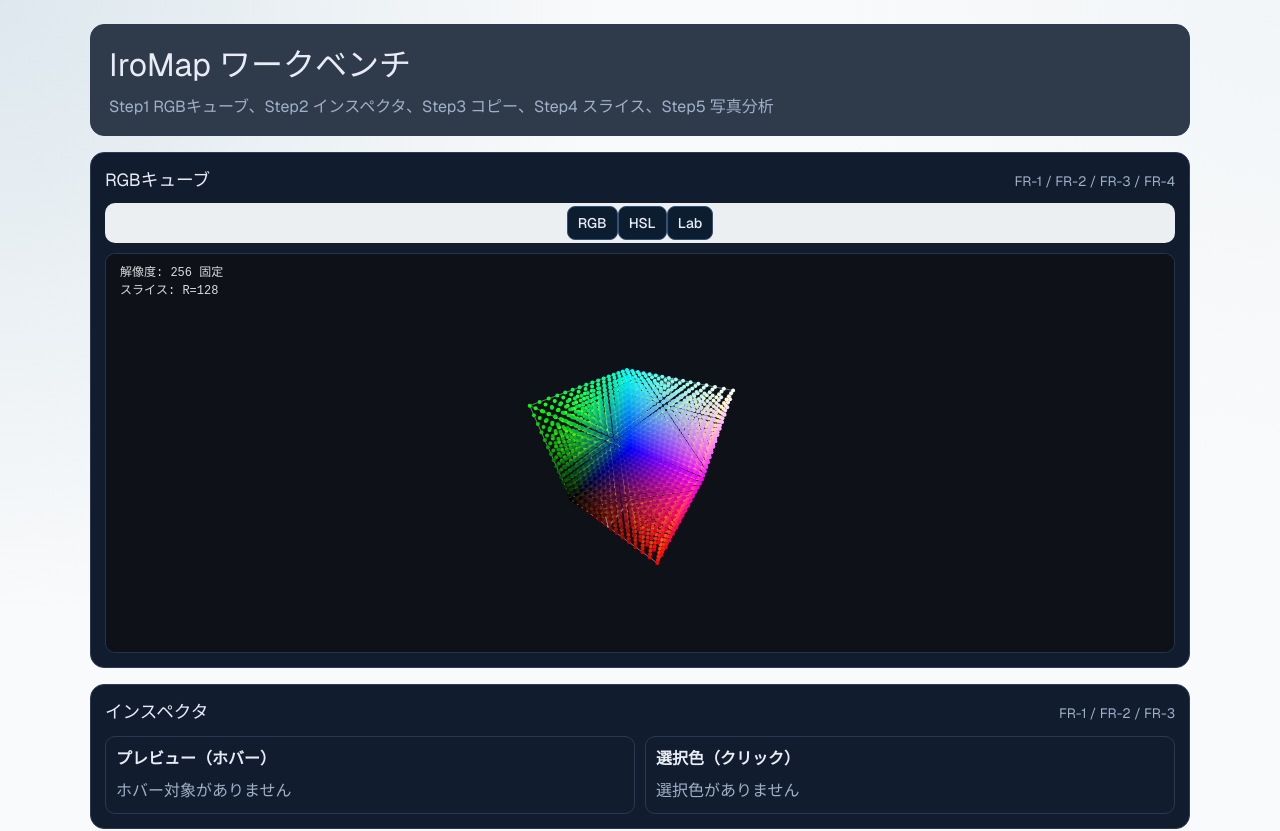
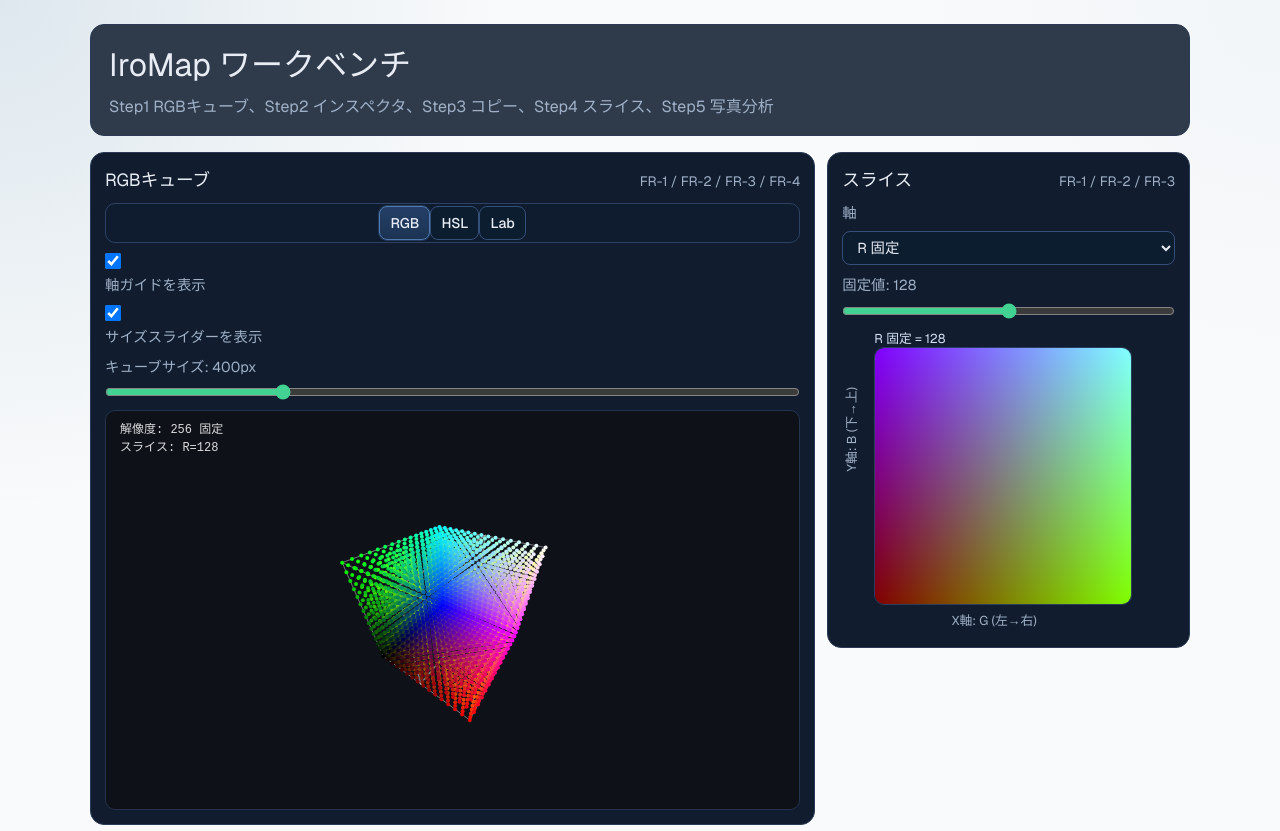
Before and after one commit to Shunkicreate/IroMap, a Next.js app in the folder web/: page / in a window 1280 px wide. Shown: the top 831 px of the page. Built offline with nearby package versions, Linux system fonts and the light colour scheme.

Commit message:
feat(workbench): improve 3d and slice usability

```diff
--- a/web/src/app/globals.css
+++ b/web/src/app/globals.css
@@ -137,6 +137,13 @@
   padding: 14px;
 }
 
+.visualizationGrid {
+  display: grid;
+  gap: 12px;
+  grid-template-columns: minmax(0, 2fr) minmax(280px, 1fr);
+  align-items: start;
+}
+
 .panelHeader {
   display: flex;
   align-items: baseline;
@@ -166,6 +173,40 @@
 
 .spaceTabs {
   margin-bottom: 10px;
+}
+
+.spaceTabsList {
+  background: #0f1c2f;
+  border: 1px solid #2d4263;
+}
+
+.spaceTabTrigger {
+  color: var(--workbench-muted);
+  border: 1px solid transparent;
+}
+
+.spaceTabTrigger[data-state="active"] {
+  color: var(--workbench-text);
+  background: linear-gradient(180deg, #243f67, #1c3352);
+  border-color: #4f7ab0;
+  box-shadow: 0 0 0 1px #4f7ab055;
+}
+
+.cubeSettings {
+  display: grid;
+  gap: 8px;
+  margin-bottom: 10px;
+}
+
+.toggleLabel {
+  display: flex;
+  align-items: center;
+  gap: 8px;
+}
+
+.toggleLabel input[type="checkbox"] {
+  width: 16px;
+  height: 16px;
 }
 
 .inspectorCards {
@@ -264,6 +305,39 @@
   border: 1px solid #2a3d5d;
 }
 
+.sliceCanvasWrap {
+  position: relative;
+  width: fit-content;
+  padding: 18px 14px 28px 32px;
+}
+
+.sliceAxisBadge {
+  position: absolute;
+  top: 0;
+  left: 32px;
+  font-size: 0.8rem;
+  color: #d6e2f6;
+}
+
+.sliceAxisXLabel {
+  position: absolute;
+  bottom: 2px;
+  left: 50%;
+  transform: translateX(-50%);
+  font-size: 0.8rem;
+  color: var(--workbench-muted);
+}
+
+.sliceAxisYLabel {
+  position: absolute;
+  left: 0;
+  top: 50%;
+  transform: translateY(-50%) rotate(-90deg);
+  transform-origin: left top;
+  font-size: 0.8rem;
+  color: var(--workbench-muted);
+}
+
 .fileInput {
   width: fit-content;
   margin-bottom: 8px;
@@ -334,6 +408,10 @@
 }
 
 @media (max-width: 640px) {
+  .visualizationGrid {
+    grid-template-columns: 1fr;
+  }
+
   .workbenchRoot {
     width: calc(100% - 20px);
     margin: 10px auto 20px;
--- a/web/src/features/rgb-cube/rgb-cube-canvas.tsx
+++ b/web/src/features/rgb-cube/rgb-cube-canvas.tsx
@@ -37,6 +37,8 @@ type ProjectedPoint = {
 type Props = {
   space: ColorSpace3d;
   rotation: Rotation;
+  cubeSize: number;
+  axisGuideMode: "visible" | "hidden";
   sliceAxis: SliceAxis;
   sliceValue: number;
   onRotationChange: (rotation: Rotation) => void;
@@ -333,9 +335,53 @@ const getSpaceLabel = (space: ColorSpace3d): string => {
   return t("spaceLab");
 };
 
+const getAxisLabels = (space: ColorSpace3d): { x: string; y: string; z: string } => {
+  if (space === "rgb") {
+    return { x: "R", y: "G", z: "B" };
+  }
+  if (space === "hsl") {
+    return { x: "S·cos(H)", y: "L", z: "S·sin(H)" };
+  }
+  return { x: "a", y: "L", z: "b" };
+};
+
+const drawAxisGuide = (
+  context: CanvasRenderingContext2D,
+  space: ColorSpace3d,
+  rotation: Rotation,
+  width: number,
+  height: number
+): void => {
+  const origin = projectSpacePoint({ x: 0, y: 0, z: 0 }, rotation, width, height);
+  const xAxis = projectSpacePoint({ x: 1, y: 0, z: 0 }, rotation, width, height);
+  const yAxis = projectSpacePoint({ x: 0, y: 1, z: 0 }, rotation, width, height);
+  const zAxis = projectSpacePoint({ x: 0, y: 0, z: 1 }, rotation, width, height);
+  const labels = getAxisLabels(space);
+
+  context.lineWidth = 1.4;
+  context.font = "11px monospace";
+
+  context.strokeStyle = "rgba(255, 107, 107, 0.9)";
+  drawLine(context, origin, xAxis);
+  context.fillStyle = "rgba(255, 128, 128, 0.95)";
+  context.fillText(labels.x, xAxis.x + 6, xAxis.y - 6);
+
+  context.strokeStyle = "rgba(107, 224, 152, 0.9)";
+  drawLine(context, origin, yAxis);
+  context.fillStyle = "rgba(137, 235, 173, 0.95)";
+  context.fillText(labels.y, yAxis.x + 6, yAxis.y - 6);
+
+  context.strokeStyle = "rgba(120, 186, 255, 0.9)";
+  drawLine(context, origin, zAxis);
+  context.fillStyle = "rgba(156, 206, 255, 0.95)";
+  context.fillText(labels.z, zAxis.x + 6, zAxis.y - 6);
+};
+
 export function RgbCubeCanvas({
   space,
   rotation,
+  cubeSize,
+  axisGuideMode,
   sliceAxis,
   sliceValue,
   onRotationChange,
@@ -385,6 +431,9 @@ export function RgbCubeCanvas({
     context.fillRect(0, 0, width, height);
 
     drawGuide(context, space, rotation, width, height);
+    if (axisGuideMode === "visible") {
+      drawAxisGuide(context, space, rotation, width, height);
+    }
     if (space === "rgb") {
       drawSlicePlane(context, rotation, width, height, sliceAxis, sliceValue);
     }
@@ -422,7 +471,7 @@ export function RgbCubeCanvas({
         secondOverlayTextTop
       );
     }
-  }, [rotation, sampledColors, sliceAxis, sliceValue, space]);
+  }, [axisGuideMode, rotation, sampledColors, sliceAxis, sliceValue, space]);
 
   const findNearestColor = (offsetX: number, offsetY: number): RgbColor | null => {
     let bestDistance = Number.POSITIVE_INFINITY;
@@ -475,7 +524,7 @@ export function RgbCubeCanvas({
     dragRef.current.y = pointer.y;
 
     onRotationChange({
-      x: rotation.x + deltaY * rotationSensitivity,
+      x: rotation.x - deltaY * rotationSensitivity,
       y: rotation.y + deltaX * rotationSensitivity,
     });
   };
@@ -500,6 +549,7 @@ export function RgbCubeCanvas({
     <canvas
       ref={canvasRef}
       className="cubeCanvas"
+      style={{ height: `${cubeSize}px` }}
       onPointerDown={handlePointerDown}
       onPointerMove={handlePointerMove}
       onPointerUp={handlePointerUp}
--- a/web/src/features/slice/slice-canvas.tsx
+++ b/web/src/features/slice/slice-canvas.tsx
@@ -34,6 +34,16 @@ const buildColorFromPixel = (axis: SliceAxis, value: number, x: number, y: numbe
   return toRgbColor(x, colorChannelMax - y, value);
 };
 
+const getPlaneLabels = (axis: SliceAxis): { x: string; y: string; fixed: string } => {
+  if (axis === "r") {
+    return { x: "G", y: "B", fixed: "R" };
+  }
+  if (axis === "g") {
+    return { x: "R", y: "B", fixed: "G" };
+  }
+  return { x: "R", y: "G", fixed: "B" };
+};
+
 export function SliceCanvas({
   axis,
   value,
@@ -43,6 +53,7 @@ export function SliceCanvas({
   onColorSelect,
 }: Props) {
   const canvasRef = useRef<HTMLCanvasElement | null>(null);
+  const labels = getPlaneLabels(axis);
 
   useEffect(() => {
     const canvas = canvasRef.current;
@@ -120,6 +131,10 @@ export function SliceCanvas({
           />
         </label>
       </div>
+      <div className="sliceCanvasWrap">
+        <div className="sliceAxisBadge">
+          {t("sliceFixedAxisLabel", { axis: labels.fixed, value })}
+        </div>
         <canvas
           ref={canvasRef}
           width={colorChannelLevels}
@@ -129,6 +144,9 @@ export function SliceCanvas({
           onPointerLeave={() => onHoverColorChange(null)}
           onClick={handleClick}
         />
+        <div className="sliceAxisXLabel">{t("sliceAxisXLabel", { axis: labels.x })}</div>
+        <div className="sliceAxisYLabel">{t("sliceAxisYLabel", { axis: labels.y })}</div>
+      </div>
     </section>
   );
 }
--- a/web/src/features/workbench/color-workbench.tsx
+++ b/web/src/features/workbench/color-workbench.tsx
@@ -17,6 +17,7 @@ type Rotation = {
 
 const defaultSliceValue = 128;
 const defaultRotation: Rotation = { x: -0.7, y: 0.6 };
+const defaultCubeSize = 400;
 
 export function ColorWorkbench() {
   const [hoverColor, setHoverColor] = useState<RgbColor | null>(null);
@@ -24,6 +25,9 @@ export function ColorWorkbench() {
   const [sliceAxis, setSliceAxis] = useState<SliceAxis>("r");
   const [sliceValue, setSliceValue] = useState<number>(defaultSliceValue);
   const [space, setSpace] = useState<ColorSpace3d>("rgb");
+  const [isAxisGuideVisible, setIsAxisGuideVisible] = useState<boolean>(true);
+  const [isCubeSizeSliderVisible, setIsCubeSizeSliderVisible] = useState<boolean>(true);
+  const [cubeSize, setCubeSize] = useState<number>(defaultCubeSize);
   const [rotation, setRotation] = useState<Rotation>(defaultRotation);
 
   return (
@@ -33,6 +37,7 @@ export function ColorWorkbench() {
         <p>{t("workbenchSteps")}</p>
       </div>
 
+      <div className="visualizationGrid">
         <section className="panel">
           <div className="panelHeader">
             <h2>{t("panelRgbCube")}</h2>
@@ -43,15 +48,54 @@ export function ColorWorkbench() {
             onValueChange={(value) => setSpace(value as ColorSpace3d)}
             className="spaceTabs"
           >
-          <TabsList>
-            <TabsTrigger value="rgb">{t("spaceRgb")}</TabsTrigger>
-            <TabsTrigger value="hsl">{t("spaceHsl")}</TabsTrigger>
-            <TabsTrigger value="lab">{t("spaceLab")}</TabsTrigger>
+            <TabsList className="spaceTabsList">
+              <TabsTrigger value="rgb" className="spaceTabTrigger">
+                {t("spaceRgb")}
+              </TabsTrigger>
+              <TabsTrigger value="hsl" className="spaceTabTrigger">
+                {t("spaceHsl")}
+              </TabsTrigger>
+              <TabsTrigger value="lab" className="spaceTabTrigger">
+                {t("spaceLab")}
+              </TabsTrigger>
             </TabsList>
           </Tabs>
+          <div className="cubeSettings">
+            <label className="toggleLabel">
+              <input
+                type="checkbox"
+                checked={isAxisGuideVisible}
+                onChange={(event) => setIsAxisGuideVisible(event.target.checked)}
+              />
+              {t("cubeShowAxisGuide")}
+            </label>
+            <label className="toggleLabel">
+              <input
+                type="checkbox"
+                checked={isCubeSizeSliderVisible}
+                onChange={(event) => setIsCubeSizeSliderVisible(event.target.checked)}
+              />
+              {t("cubeShowSizeSlider")}
+            </label>
+            {isCubeSizeSliderVisible ? (
+              <label>
+                {t("cubeSizeLabel", { size: cubeSize })}
+                <input
+                  type="range"
+                  min={320}
+                  max={640}
+                  step={10}
+                  value={cubeSize}
+                  onChange={(event) => setCubeSize(Number(event.target.value))}
+                />
+              </label>
+            ) : null}
+          </div>
           <RgbCubeCanvas
             space={space}
             rotation={rotation}
+            cubeSize={cubeSize}
+            axisGuideMode={isAxisGuideVisible ? "visible" : "hidden"}
             sliceAxis={sliceAxis}
             sliceValue={sliceValue}
             onRotationChange={setRotation}
@@ -59,9 +103,6 @@ export function ColorWorkbench() {
             onColorSelect={setSelectedColor}
           />
         </section>
-
-      <ColorInspector hoverColor={hoverColor} selectedColor={selectedColor} />
-      <ColorCopyPanel selectedColor={selectedColor} />
 
         <SliceCanvas
           axis={sliceAxis}
@@ -71,6 +112,10 @@ export function ColorWorkbench() {
           onHoverColorChange={setHoverColor}
           onColorSelect={setSelectedColor}
         />
+      </div>
+
+      <ColorInspector hoverColor={hoverColor} selectedColor={selectedColor} />
+      <ColorCopyPanel selectedColor={selectedColor} />
 
       <PhotoAnalysisPanel />
     </main>
--- a/web/src/i18n/messages.ts
+++ b/web/src/i18n/messages.ts
@@ -15,6 +15,9 @@ export const i18nMessages = {
     spaceRgb: "RGB",
     spaceHsl: "HSL",
     spaceLab: "Lab",
+    cubeShowAxisGuide: "軸ガイドを表示",
+    cubeShowSizeSlider: "サイズスライダーを表示",
+    cubeSizeLabel: "キューブサイズ: {size}px",
     inspectorPreview: "プレビュー（ホバー）",
     inspectorSelected: "選択色（クリック）",
     inspectorHoverLabel: "ホバー",
@@ -31,6 +34,9 @@ export const i18nMessages = {
     sliceAxisG: "G 固定",
     sliceAxisB: "B 固定",
     sliceValueLabel: "固定値: {value}",
+    sliceFixedAxisLabel: "{axis} 固定 = {value}",
+    sliceAxisXLabel: "X軸: {axis} (左→右)",
+    sliceAxisYLabel: "Y軸: {axis} (下→上)",
     photoUploadLabel: "画像をアップロード",
     photoAnalyzing: "分析中...",
     photoError: "画像のデコードまたは分析に失敗しました",
@@ -56,6 +62,9 @@ export const i18nMessages = {
     spaceRgb: "RGB",
     spaceHsl: "HSL",
     spaceLab: "Lab",
+    cubeShowAxisGuide: "Show axis guide",
+    cubeShowSizeSlider: "Show size slider",
+    cubeSizeLabel: "Cube size: {size}px",
     inspectorPreview: "Preview (Hover)",
     inspectorSelected: "Selected (Click)",
     inspectorHoverLabel: "hover",
@@ -72,6 +81,9 @@ export const i18nMessages = {
     sliceAxisG: "G fixed",
     sliceAxisB: "B fixed",
     sliceValueLabel: "Value: {value}",
+    sliceFixedAxisLabel: "Fixed {axis} = {value}",
+    sliceAxisXLabel: "X axis: {axis} (left to right)",
+    sliceAxisYLabel: "Y axis: {axis} (bottom to top)",
     photoUploadLabel: "Upload image",
     photoAnalyzing: "Analyzing...",
     photoError: "Failed to decode image or compute analysis",
```
Also changed, not shown: 5 other files (tests, documents, lock files or other folders). Lines whose indentation alone changed are shown as unchanged.
